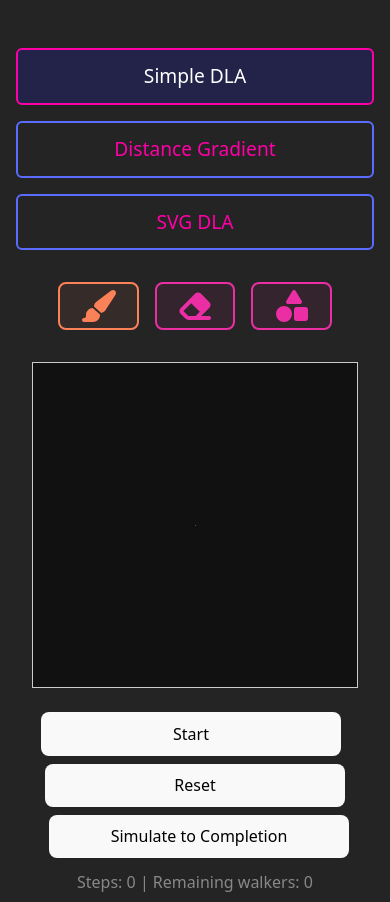
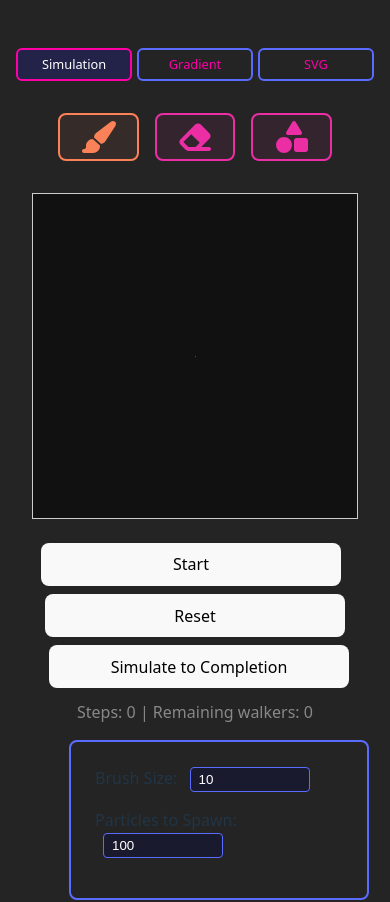
Before and after one commit to chriswininger/DLA-Studio-2025, a React (Vite) app: page /DLA-Studio-2025/simple-2d-animated-dla in a window 390 px wide. Shown: the top 902 px of the page. Built offline with nearby package versions, Linux system fonts and the light colour scheme.

Commit message:
much mobile

```diff
--- a/src/App.tsx
+++ b/src/App.tsx
@@ -11,13 +11,13 @@ function App() {
       <div>
         <nav className="dlasim_tab-nav">
           <NavLink to="/simple-2d-animated-dla" className={({ isActive }) => `dlasim_tab-link${isActive ? ' dlasim_active' : ''}`}>
-            Simple DLA
+            Simulation
           </NavLink>
           <NavLink to="/distance-gradient" className={({ isActive }) => `dlasim_tab-link${isActive ? ' dlasim_active' : ''}`}>
-            Distance Gradient
-            </NavLink>
+            Gradient
+          </NavLink>
           <NavLink to="/svg-dla" className={({ isActive }) => `dlasim_tab-link${isActive ? ' dlasim_active' : ''}`}>
-            SVG DLA
+            SVG
           </NavLink>
         </nav>
         <Routes>
--- a/src/tabs/tabs.css
+++ b/src/tabs/tabs.css
@@ -32,14 +32,45 @@
 /* Mobile responsive styles */
 @media (max-width: 768px) {
   .dlasim_tab-nav {
-    flex-direction: column;
-    gap: 1rem;
+    flex-direction: row;
+    gap: 0.5rem;
     align-items: stretch;
+    flex-wrap: wrap;
+    justify-content: center;
   }
 
   .dlasim_tab-link {
     margin-right: 0;
     text-align: center;
-    padding: 0.75rem 1rem;
+    padding: 0.4rem 0.8rem;
+    font-size: 0.9rem;
+    flex: 1;
+    min-width: 0;
+    white-space: nowrap;
   }
 }
+
+/* Extra small mobile devices */
+@media (max-width: 480px) {
+  .dlasim_tab-nav {
+    gap: 0.3rem;
+  }
+
+  .dlasim_tab-link {
+    padding: 0.3rem 0.6rem;
+    font-size: 0.8rem;
+  }
+}
+
+/* Very small mobile devices - stack vertically */
+@media (max-width: 360px) {
+  .dlasim_tab-nav {
+    flex-direction: column;
+    gap: 0.5rem;
+  }
+
+  .dlasim_tab-link {
+    flex: none;
+    width: 100%;
+  }
+}
```
